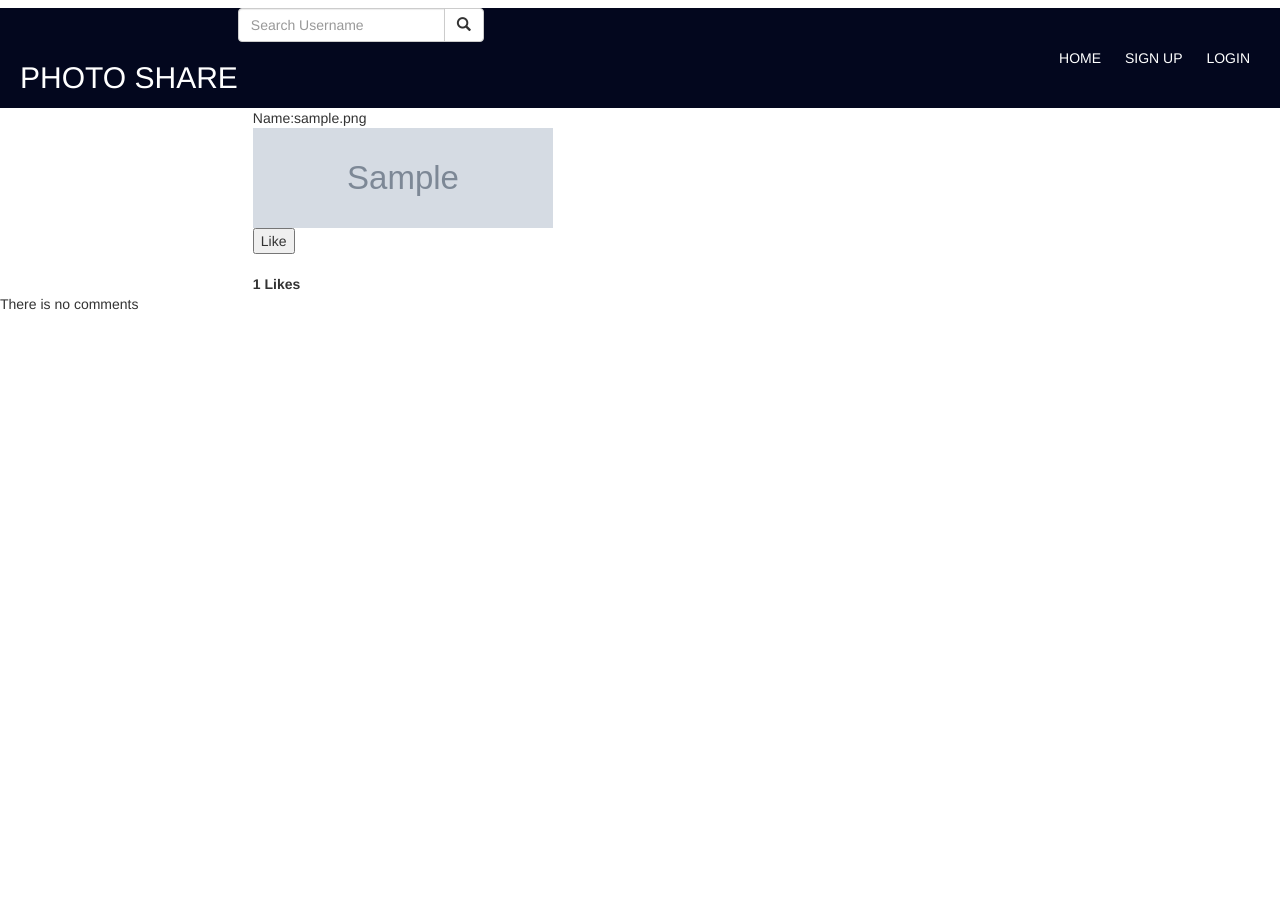
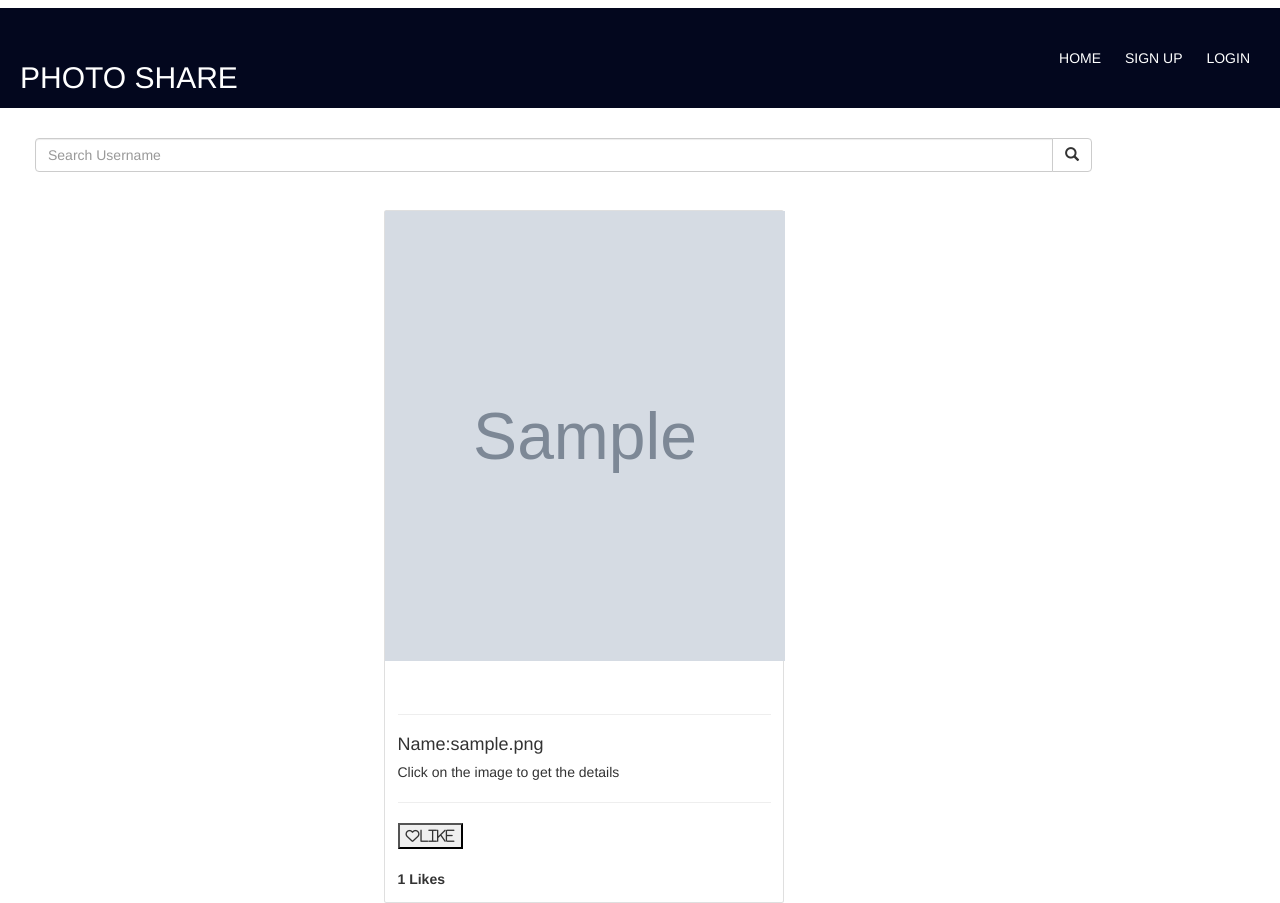
Before and after one commit to ChegeDaniella/Instagram, a Django app: a page that uses posts/templates/all-info/display.html in a window 1280 px wide. Before the commit the page ends 310 px from the top, so only its background shows below. Run offline with Django 3.2, Linux system fonts and the light colour scheme; tables that the repository leaves empty hold one stand-in row (values such as "Sample post"); grey boxes marked "Sample" are stand-in pictures; some libraries are stand-ins or nearby versions.

Commit message:
editing home and post page

```diff
--- a/posts/templates/all-info/display.html
+++ b/posts/templates/all-info/display.html
@@ -6,52 +6,53 @@
 <html lang="en">
 <head>
     <meta charset="UTF-8">
+    {% block styles %}
+    {% bootstrap_css %}
+    <link rel="stylesheet" href="https://maxcdn.bootstrapcdn.com/bootstrap/4.5.0/css/bootstrap.min.css">
 
+<link rel="stylesheet" href="{% static 'css/display.css' %}">
+{% endblock %}
     <title>Document</title>
 </head>
 <body>
     {% block content %}
     {{block.super}}
-    <!-- <!-- {% for posts in post %}
-{{posts.image_name}}
-{% endfor %} -->
-    <div class="ui container">
-        <div class="row">
+
         {% for posts in post %}
-            <div class="col-md-6">
+        <div class="cards">
+                <div class="card" style="width: 400px;" >
+                <a href="{% url 'post-detail' posts.id %}"><img style="height:450px; width: 400px;" src="{{posts.image.url}}"></a> <br>
+                <div class="card-body"><hr>
+                    <h4 class="card-title">
                         Name:{{posts.image_name}}<br>
-            </div>
-            <div class="col-md-6">
-               <a href="{% url 'post-detail' posts.id %}"><img style="width: 300px; height:100px;" src="{{posts.image.url}}"></a> <br>
-
-            <!-- Caption:{{posts.image_caption}}<br>
-            Profile:{{posts.image_profile}}<br> -->
+                    </h4>
+                    <p class="card-title">
+                        Click on the image to get the details
+                    </p><hr>
+                    <div class="card-text">
                         <form action="{% url 'like_post'%}" method="POST">
                             {% csrf_token %}
                             <input type="hidden" name="post_id" value="{{posts.id}}">
                             {% if user not in posts.image_likes.all %}
-                        <button class="ui button positive" type="submit">Like</button>
+                            <button type="submit"><i class="far fa-heart">Like</button></i>
                             {% else %}
-                        <button class="ui button negative" type="submit">Unlike</button>
+                                <button type="submit"><i class="fas fa-heart">Unlike</button></i>
                             {% endif %}
                         </form>
                         <br>
                         <strong>{{posts.image_likes.all.count}} Likes</strong>
-                <!-- <form action="{% url 'like_post' %}" method="POST">
-                    {% csrf_token %}
-                    <button type="submit" name="post_id" value="{{posts.id}}" class="btn btn-primary">Like</button>
-
-                </form> -->
                     </div>
-
+                </div>
             </div>
         </div>
     {% endfor %}
-    {% for comments in post.comments.all %}
-    <p>{{comments.body}}</p>
-    {% empty %}
-    <p>There is no comments</p>
-    {% endfor %}
+
     {% endblock %}
+    {% block scripts %}
+    <script src="https://kit.fontawesome.com/b6a799f222.js" crossorigin="anonymous"></script>
+    <script src="https://ajax.googleapis.com/ajax/libs/jquery/3.2.1/jquery.min.js"></script>
+    {% bootstrap_javascript %}
+{% endblock %}
+
 </body>
 </html>
--- a/posts/urls.py
+++ b/posts/urls.py
@@ -12,7 +12,7 @@
     url('^show-post/',PostListView.as_view(),name = "show_post"),
     path('post/<int:pk>/',PostDetailView.as_view(),name = "post-detail"),
     url('^like-post/',views.like_post,name = "like_post"),
-    url(r'^search/', views.search_results, name='search_results')
+    url(r'^search/', views.search_results, name='search_results'),
 
 ]
 if settings.DEBUG:
--- /dev/null
+++ b/static/css/display.css
@@ -0,0 +1,7 @@
+.cards {
+    padding-top: 8%;
+    padding-left: 30%;
+}
+img:hover {
+    opacity: 0.5;
+  }
```
Also changed, not shown: posts/templates/index.html (+9 -1 lines), static/css/index1.css (+15 -3 lines). Lines whose indentation alone changed are shown as unchanged.
